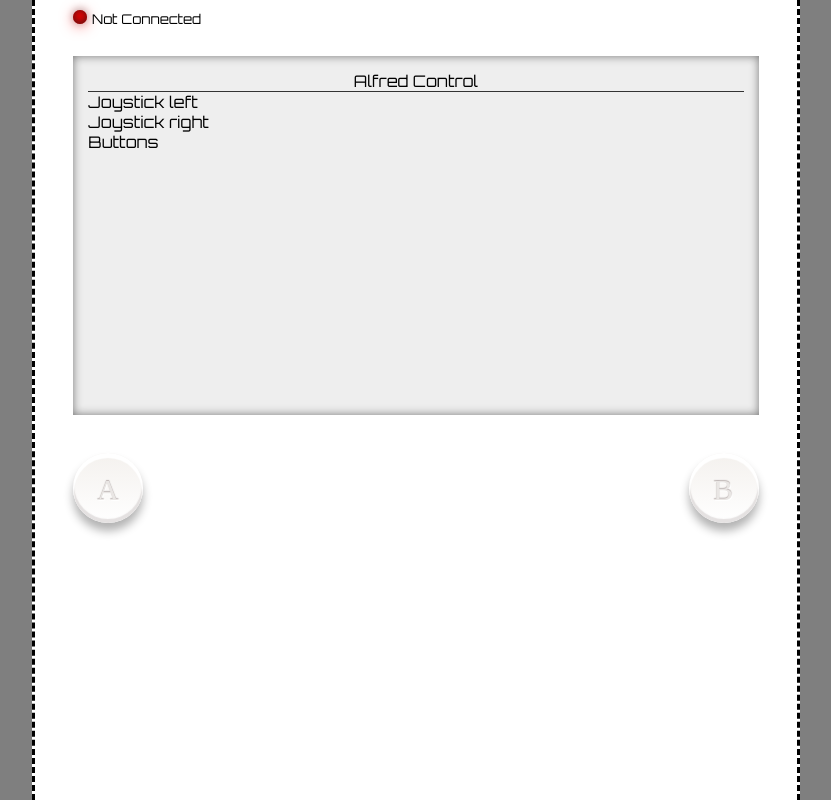
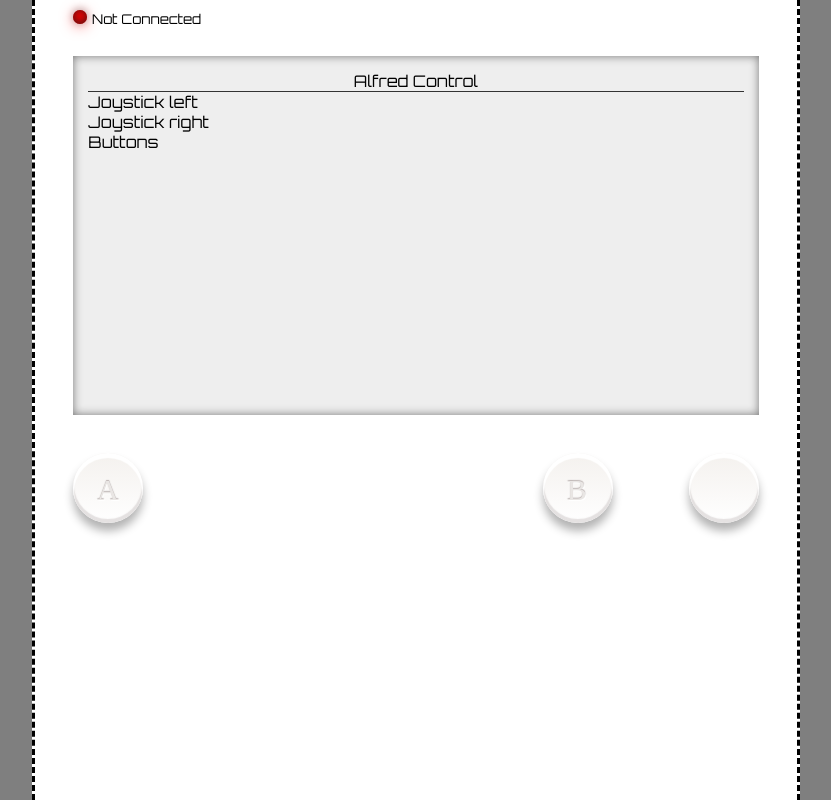
Before and after one commit to SDim44/Alfred, a Flask app: page / in a window 1280 px wide. Shown: the whole page, without its empty margins (224-1055 px from the left). Run offline with Flask 2, Linux system fonts and the light colour scheme.

Commit message:
Update index.html

```diff
--- a/templates/index.html
+++ b/templates/index.html
@@ -40,6 +40,7 @@
 
             <div id="buttonzone">
                 <a href="#" id="button1" class="button buttonA noSelect"></a>
+                <a href="#" id="button3" class="button buttonC noSelect" style="float:right;"></a>
                 <a href="#" id="button2" class="button buttonB noSelect" style="float:right;"></a>
             </div>
         </div>
```
